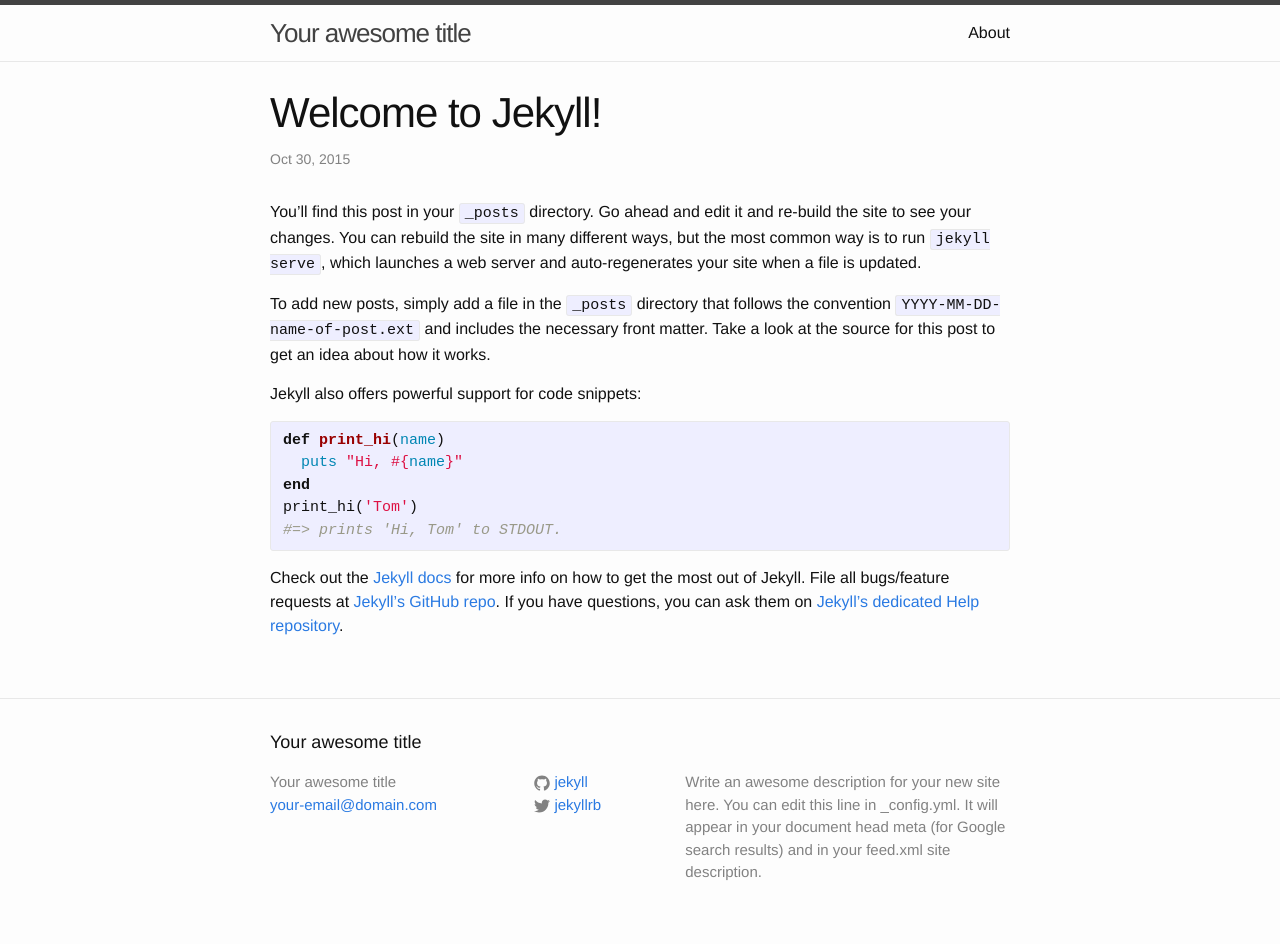
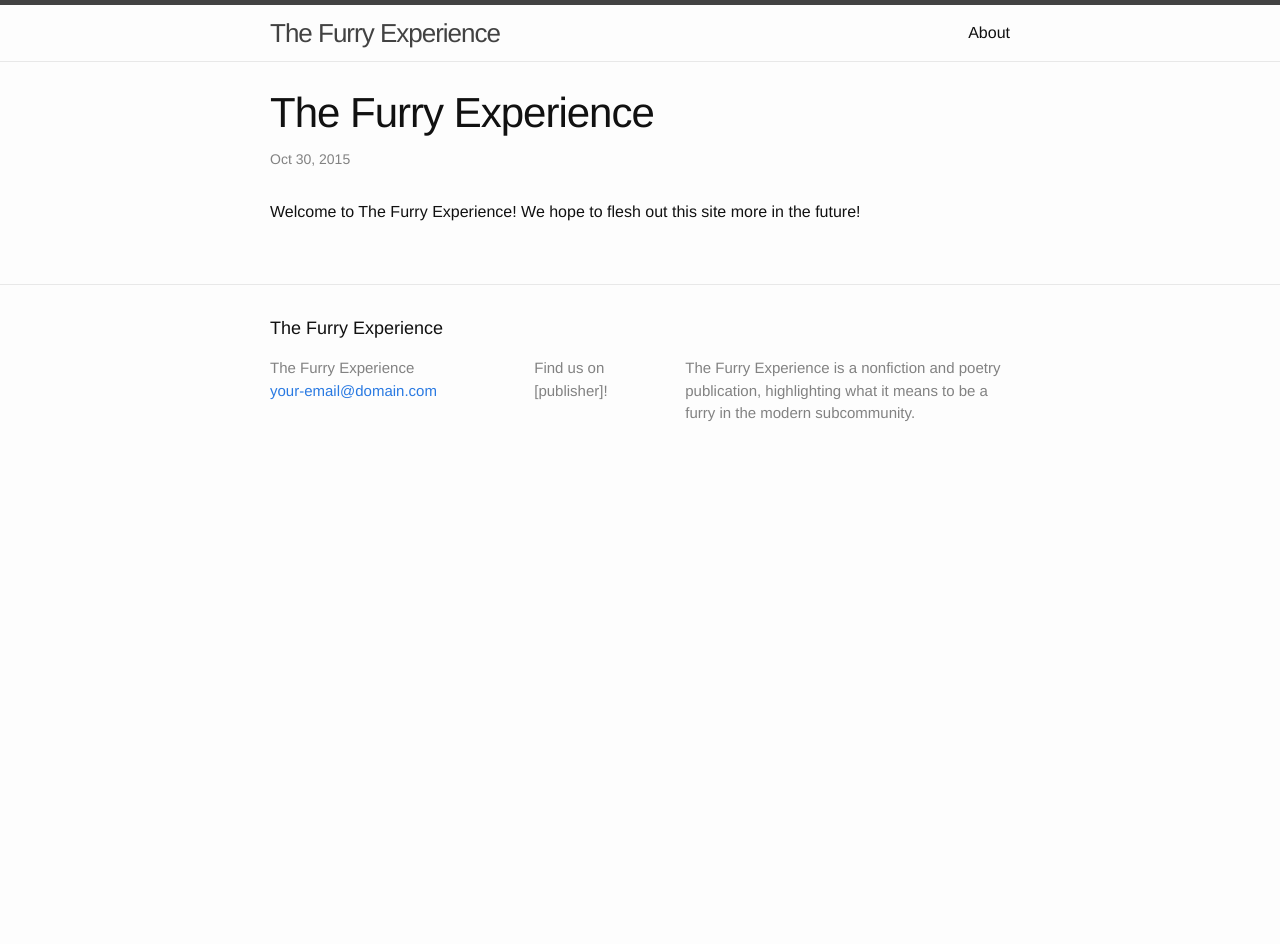
Before and after one commit to hybridink/hybrid.ink, a Jekyll site: the page built from _posts/2015-10-30-welcome-to-jekyll.markdown, in a window 1280 px wide. Built offline with Jekyll 4.4.1, drawn with Linux system fonts in a browser that asks for light colours; after the commit the page ends 900 px from its top, so only the background shows below that.

Commit message:
Filling out

```diff
--- a/_config.yml
+++ b/_config.yml
@@ -1,14 +1,12 @@
 # Site settings
-title: Your awesome title
+title: The Furry Experience
 email: your-email@domain.com
-description: > # this means to ignore newlines until "baseurl:"
-  Write an awesome description for your new site here. You can edit this
-  line in _config.yml. It will appear in your document head meta (for
-  Google search results) and in your feed.xml site description.
+description: >
+  The Furry Experience is a nonfiction and poetry publication, highlighting
+  what it means to be a furry in the modern subcommunity.
 baseurl: "" # the subpath of your site, e.g. /blog/
 url: "http://yourdomain.com" # the base hostname & protocol for your site
-twitter_username: jekyllrb
-github_username:  jekyll
+twitter_username: thefurryexperience
 
 # Build settings
 markdown: kramdown
--- a/_includes/footer.html
+++ b/_includes/footer.html
@@ -13,36 +13,7 @@
       </div>
 
       <div class="footer-col  footer-col-2">
-        <ul class="social-media-list">
-          {% if site.github_username %}
-          <li>
-            <a href="https://github.com/{{ site.github_username }}">
-              <span class="icon  icon--github">
-                <svg viewBox="0 0 16 16">
-                  <path fill="#828282" d="M7.999,0.431c-4.285,0-7.76,3.474-7.76,7.761 c0,3.428,2.223,6.337,5.307,7.363c0.388,0.071,0.53-0.168,0.53-0.374c0-0.184-0.007-0.672-0.01-1.32 c-2.159,0.469-2.614-1.04-2.614-1.04c-0.353-0.896-0.862-1.135-0.862-1.135c-0.705-0.481,0.053-0.472,0.053-0.472 c0.779,0.055,1.189,0.8,1.189,0.8c0.692,1.186,1.816,0.843,2.258,0.645c0.071-0.502,0.271-0.843,0.493-1.037 C4.86,11.425,3.049,10.76,3.049,7.786c0-0.847,0.302-1.54,0.799-2.082C3.768,5.507,3.501,4.718,3.924,3.65 c0,0,0.652-0.209,2.134,0.796C6.677,4.273,7.34,4.187,8,4.184c0.659,0.003,1.323,0.089,1.943,0.261 c1.482-1.004,2.132-0.796,2.132-0.796c0.423,1.068,0.157,1.857,0.077,2.054c0.497,0.542,0.798,1.235,0.798,2.082 c0,2.981-1.814,3.637-3.543,3.829c0.279,0.24,0.527,0.713,0.527,1.437c0,1.037-0.01,1.874-0.01,2.129 c0,0.208,0.14,0.449,0.534,0.373c3.081-1.028,5.302-3.935,5.302-7.362C15.76,3.906,12.285,0.431,7.999,0.431z"/>
-                </svg>
-              </span>
-
-              <span class="username">{{ site.github_username }}</span>
-            </a>
-          </li>
-          {% endif %}
-
-          {% if site.twitter_username %}
-          <li>
-            <a href="https://twitter.com/{{ site.twitter_username }}">
-              <span class="icon  icon--twitter">
-                <svg viewBox="0 0 16 16">
-                  <path fill="#828282" d="M15.969,3.058c-0.586,0.26-1.217,0.436-1.878,0.515c0.675-0.405,1.194-1.045,1.438-1.809
-                  c-0.632,0.375-1.332,0.647-2.076,0.793c-0.596-0.636-1.446-1.033-2.387-1.033c-1.806,0-3.27,1.464-3.27,3.27 c0,0.256,0.029,0.506,0.085,0.745C5.163,5.404,2.753,4.102,1.14,2.124C0.859,2.607,0.698,3.168,0.698,3.767 c0,1.134,0.577,2.135,1.455,2.722C1.616,6.472,1.112,6.325,0.671,6.08c0,0.014,0,0.027,0,0.041c0,1.584,1.127,2.906,2.623,3.206 C3.02,9.402,2.731,9.442,2.433,9.442c-0.211,0-0.416-0.021-0.615-0.059c0.416,1.299,1.624,2.245,3.055,2.271 c-1.119,0.877-2.529,1.4-4.061,1.4c-0.264,0-0.524-0.015-0.78-0.046c1.447,0.928,3.166,1.469,5.013,1.469 c6.015,0,9.304-4.983,9.304-9.304c0-0.142-0.003-0.283-0.009-0.423C14.976,4.29,15.531,3.714,15.969,3.058z"/>
-                </svg>
-              </span>
-
-              <span class="username">{{ site.twitter_username }}</span>
-            </a>
-          </li>
-          {% endif %}
-        </ul>
+        Find us on [publisher]!
       </div>
 
       <div class="footer-col  footer-col-3">
--- a/_posts/2015-10-30-welcome-to-jekyll.markdown
+++ b/_posts/2015-10-30-welcome-to-jekyll.markdown
@@ -1,25 +1,7 @@
 ---
 layout: post
-title:  "Welcome to Jekyll!"
+title:  "The Furry Experience"
 date:   2015-10-30 12:35:44
-categories: jekyll update
 ---
-You’ll find this post in your `_posts` directory. Go ahead and edit it and re-build the site to see your changes. You can rebuild the site in many different ways, but the most common way is to run `jekyll serve`, which launches a web server and auto-regenerates your site when a file is updated.
 
-To add new posts, simply add a file in the `_posts` directory that follows the convention `YYYY-MM-DD-name-of-post.ext` and includes the necessary front matter. Take a look at the source for this post to get an idea about how it works.
-
-Jekyll also offers powerful support for code snippets:
-
-{% highlight ruby %}
-def print_hi(name)
-  puts "Hi, #{name}"
-end
-print_hi('Tom')
-#=> prints 'Hi, Tom' to STDOUT.
-{% endhighlight %}
-
-Check out the [Jekyll docs][jekyll] for more info on how to get the most out of Jekyll. File all bugs/feature requests at [Jekyll’s GitHub repo][jekyll-gh]. If you have questions, you can ask them on [Jekyll’s dedicated Help repository][jekyll-help].
-
-[jekyll]:      http://jekyllrb.com
-[jekyll-gh]:   https://github.com/jekyll/jekyll
-[jekyll-help]: https://github.com/jekyll/jekyll-help
+Welcome to The Furry Experience!  We hope to flesh out this site more in the future!
--- a/index.html
+++ b/blog.html
@@ -14,6 +14,7 @@ layout: default
         <h2>
           <a class="post-link" href="{{ post.url | prepend: site.baseurl }}">{{ post.title }}</a>
         </h2>
+        <p>{{post.excerpt}}
       </li>
     {% endfor %}
   </ul>
```
Also changed, not shown: index.md (added, +5 -0 lines).
